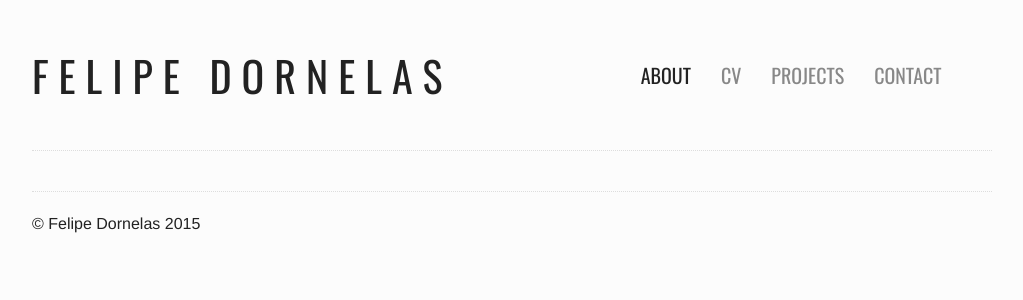
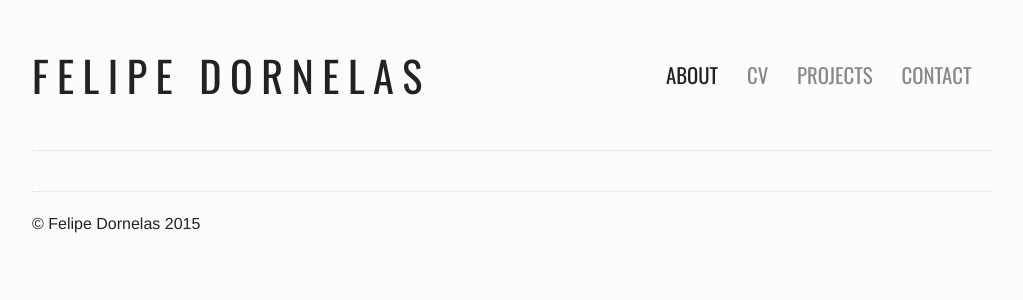
Before and after one commit to felipead/felipead.github.com, a Jekyll site: the page built from index.html, in a window 1280 px wide. Shown: the top 300 px of the page, without its empty margins (128-1151 px from the left). Built offline with Jekyll 4.4.1, drawn with Linux system fonts in a browser that asks for light colours.

Commit message:
Improvements in the typography and in the mobile layout

```diff
--- a/_sass/base/_grid-settings.scss
+++ b/_sass/base/_grid-settings.scss
@@ -3,8 +3,9 @@
 // Neat Overrides
 $column: 90px;
 $gutter: 30px;
+$max-width: em(960);
 $grid-columns: 12;
-$max-width: em(960);
+$half-grid-columns: $grid-columns/2;
 
 // Neat Breakpoints
 $medium-screen: em(640);
--- a/_sass/base/_variables.scss
+++ b/_sass/base/_variables.scss
@@ -10,9 +10,9 @@
 // Font Sizes
 $base-font-size: 1em;
 $heading-font-size: 1.2em;
-$logo-font-size: 42px;
+$logo-font-size: 2.2em;
 $logo-font-weight: 400;
-$menu-font-size: 20px;
+$menu-font-size: 1.3em;
 $menu-font-weight: 400;
 
 // Line Height
--- a/_sass/partials/_header.scss
+++ b/_sass/partials/_header.scss
@@ -5,33 +5,30 @@
     @include media($medium-screen-up) {
         @include row(table);
     }
-
-    &, #logo, #menu, ul {
-        margin: 0;
-        padding: 0;
-        border: 0;
-    }
+    margin: 0;
 }
-
 
 #logo {
 
     @include media($medium-screen-up) {
-        @include span-columns($grid-columns/2);
+        @include span-columns($half-grid-columns);
+        margin: 0;
     }
-
     @include media($mobile-screen-down) {
-        @include display(flex);
-        @include justify-content(center);
-        @include align-items(center);
+        @include span-columns($grid-columns);
+        margin-top: $divider-vertical-margin;
+        margin-bottom: 0;
     }
 
     a {
+        @include display(flex);
+        @include align-items(center);
+
+        @include media($mobile-screen-down) {
+            @include justify-content(center);
+        }
         @include media($medium-screen-up) {
             height: $header-height;
-
-            @include display(flex);
-            @include align-items(center);
             @include justify-content(flex-start);
         }
 
@@ -40,8 +37,13 @@
         font-family: $logo-font-family;
         font-size: $logo-font-size;
         font-weight: $logo-font-weight;
-        letter-spacing: 10px;
         color: $logo-font-color;
+        @include media($mobile-screen-down) {
+            letter-spacing: 0.1em;
+        }
+        @include media($medium-screen-up) {
+            letter-spacing: 0.2em;
+        }
 
         &:focus,
         &:hover {
@@ -50,11 +52,13 @@
     }
 }
 
-
 #menu {
 
     @include media($medium-screen-up) {
-        @include span-columns($grid-columns/2);
+        @include span-columns($half-grid-columns);
+    }
+    @include media($mobile-screen-down) {
+        @include span-columns($grid-columns);
     }
 
     ul {
@@ -76,16 +80,26 @@
 
             @include media($medium-screen-up) {
                 display: inline;
-                padding-right: 30px;
+                padding-right: 1.8em;
+                &:last-child {
+                    padding-right: 0;
+                }
             }
 
             a {
                 text-decoration: none;
                 text-transform: uppercase;
                 font-family: $menu-font-family;
+                font-weight: $menu-font-weight;
+
+                @include media($mobile-screen-down) {
+                    font-size: $menu-font-size * 1.2;
+                }
+                @include media($medium-screen-up) {
+                    font-size: $menu-font-size;
+                }
+
                 color: $inactive-menu-font-color;
-                font-size: $menu-font-size;
-                font-weight: $menu-font-weight;
 
                 &.active,
                 &:focus,
@@ -98,7 +112,9 @@
 }
 
 .menu-divider {
+
     @include media($mobile-screen-down) {
+        @include span-columns($grid-columns);
         border-bottom: $divider-border;
         margin-top: $divider-vertical-margin;
         margin-bottom: $divider-vertical-margin;
```
Also changed, not shown: _sass/base/_reset.scss (line endings or trailing spaces).
